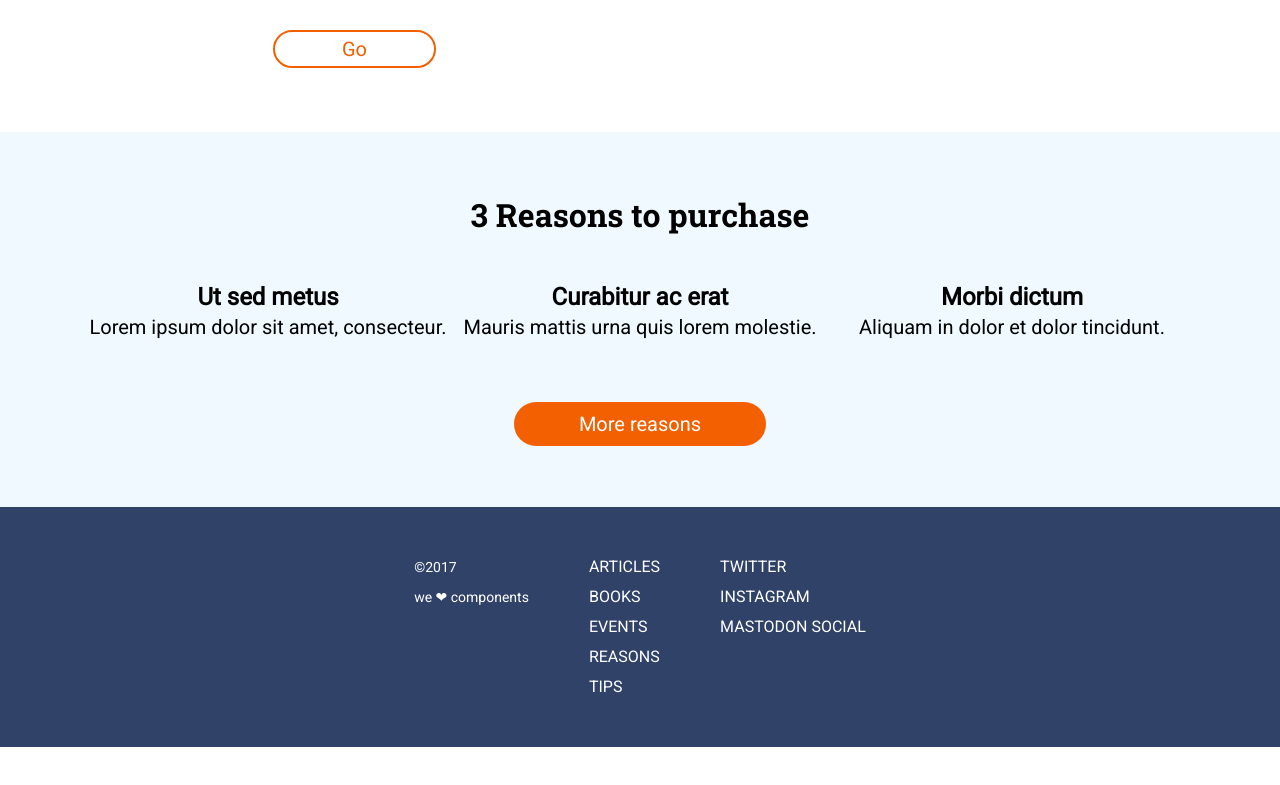
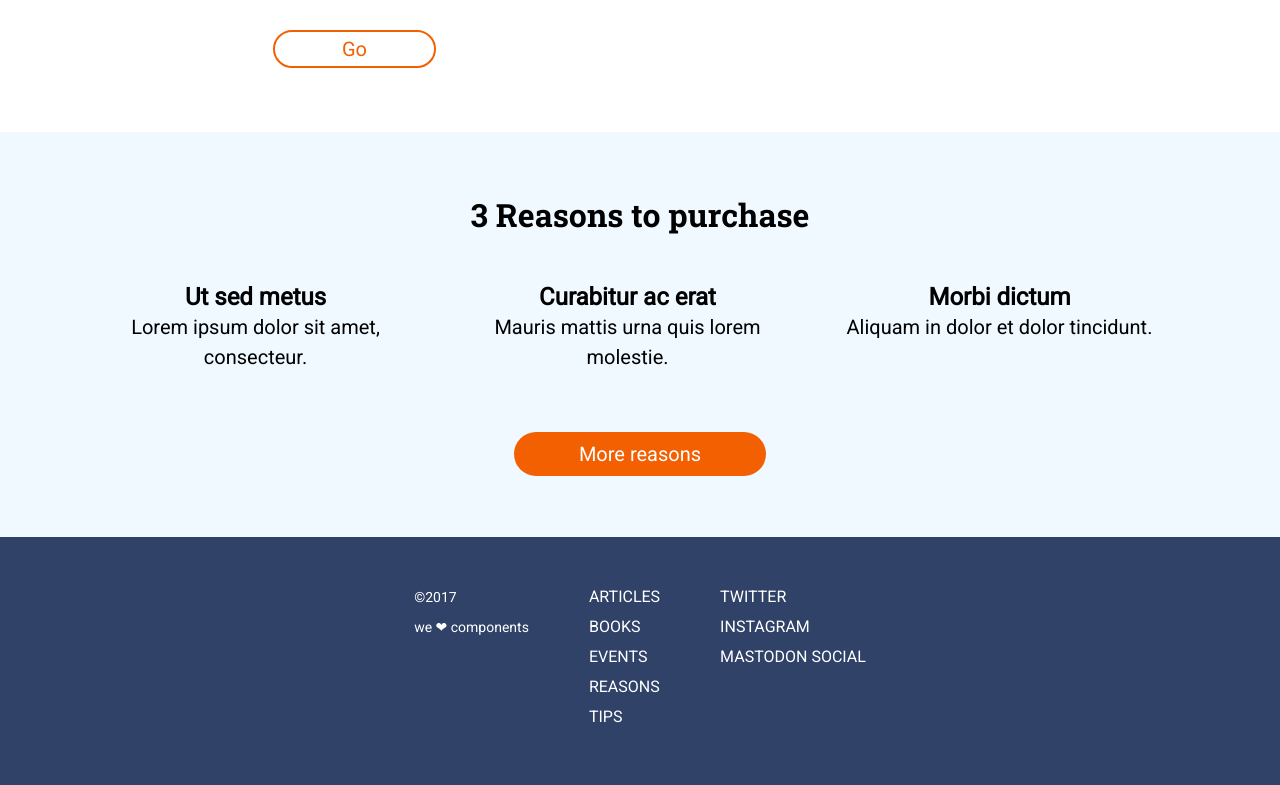
Before and after one commit to rosannablanco/single-page-scss-html, a website: page docs/index.html in a window 1280 px wide. Shown: the part 1028-1813 px from the top of the page. Before the commit the page ends 1775 px from the top, so only its background shows below. Drawn offline with nearby package versions, Linux system fonts and the light colour scheme; files that its build step writes are made by us from their sources.

Commit message:
Add column-gap to section

```diff
--- a/_src/assets/scss/components/_footer.scss
+++ b/_src/assets/scss/components/_footer.scss
@@ -27,6 +27,7 @@
     &--menu,
     &--rrss {
       list-style: none;
+      margin-bottom: 30px;
     }
     &--menu {
       @media all and (min-width: 1280px) {
--- a/_src/assets/scss/components/_section.scss
+++ b/_src/assets/scss/components/_section.scss
@@ -1,12 +1,13 @@
 .section-page {
   display: grid;
-  grid-template-columns: 1fr 1fr 1fr;
+  grid-template-columns: repeat(3, 1fr);
   row-gap: 45px;
   padding: 30px 15px 60px 15px;
   background-color: #eff9ff;
   text-align: $textCenter;
   @media all and (min-width: 768px) {
     padding: 30px 40px 60px 40px;
+    column-gap: 25px;
   }
   @media all and (min-width: 1280px) {
     padding: 60px 82px;
```
Also changed, not shown: _src/templates/partials/_footer.html (+1 -0 lines), gulp-flow.png (deleted).
